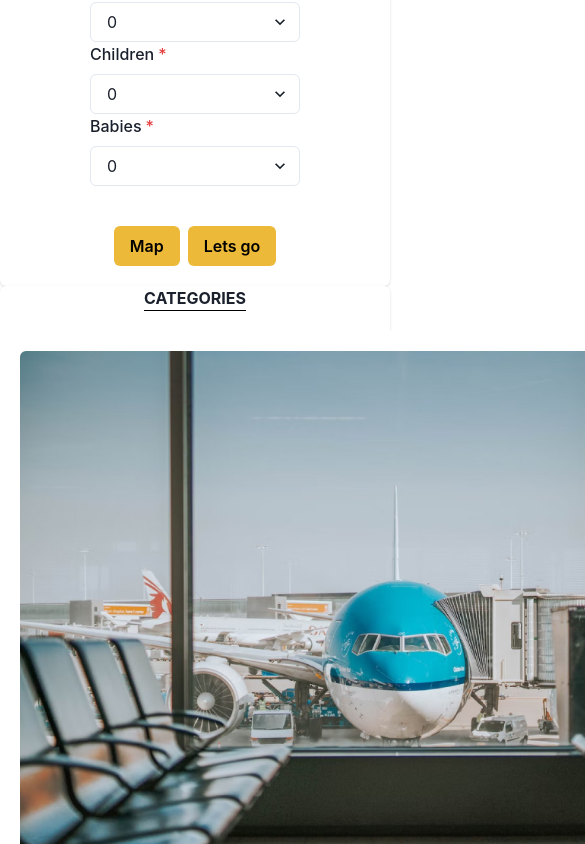
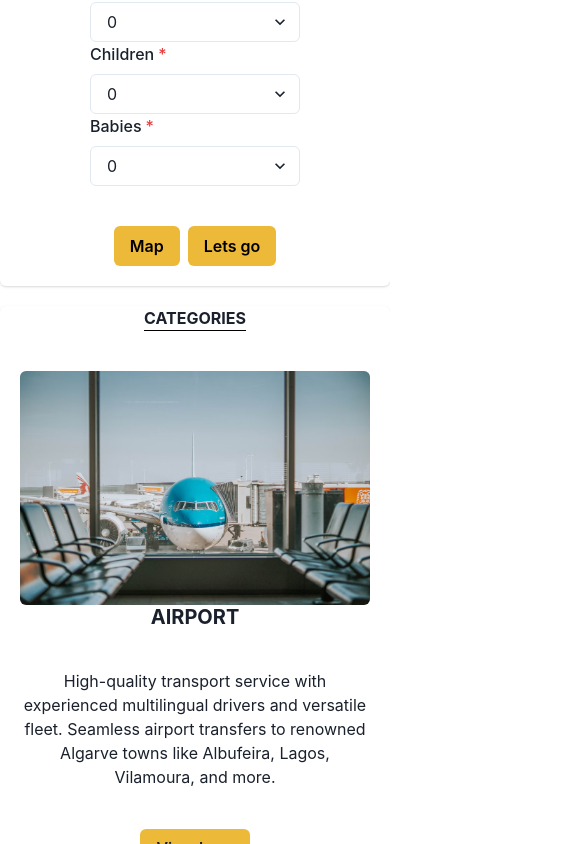
Before and after one commit to FelipeJustusMatos/rayamelOfc, a React (Create React App) app: page / in a window 390 px wide. Shown: the part 1156-2000 px from the top of the page, 585 px wide, since content can reach past the window. Built offline with nearby package versions, Linux system fonts and the light colour scheme.

Commit message:
Servicesresponsive

```diff
--- a/src/components/Services.jsx
+++ b/src/components/Services.jsx
@@ -17,7 +17,7 @@ import { airport, beach, park } from '../assets/images/index.js';
 export default function Services() {
   return (
     <>
-      {/* <Center pt={5}> */}
+      <Center pt={5}>
         <Card>
           <Center>
             <Box borderBottom={'1px solid black'}>
@@ -31,7 +31,6 @@ export default function Services() {
             marginTop={5}
             spacing={4}
             columns={{ sm: 1, md: 3 }}
-          w={'800px'}
             flexDirection={'row'}
           >
             {/* AIRPORT */}
@@ -71,9 +70,9 @@ export default function Services() {
               </CardHeader>
               <CardBody textAlign={'center'}>
                 <Text>
-                Convenient and comfortable transfers between Algarve hotels and
-                top amusement parks. Flexible scheduling and online reservations
-                for a hassle-free and enjoyable experience.
+                  Convenient and comfortable transfers between Algarve hotels
+                  and top amusement parks. Flexible scheduling and online
+                  reservations for a hassle-free and enjoyable experience.
                 </Text>
               </CardBody>
               <Center>
@@ -96,8 +95,8 @@ export default function Services() {
               <CardBody textAlign={'center'}>
                 <Text>
                   Premier transportation services for exploring Algarve's
-                beautiful beaches. Trust our experienced drivers for a memorable
-                and convenient beach getaway.
+                  beautiful beaches. Trust our experienced drivers for a
+                  memorable and convenient beach getaway.
                 </Text>
               </CardBody>
               <Center>
@@ -108,7 +107,7 @@ export default function Services() {
             </Card>
           </SimpleGrid>
         </Card>
-      {/* </Center> */}
+      </Center>
     </>
   );
 }
```
Lines whose indentation alone changed are shown as unchanged.
